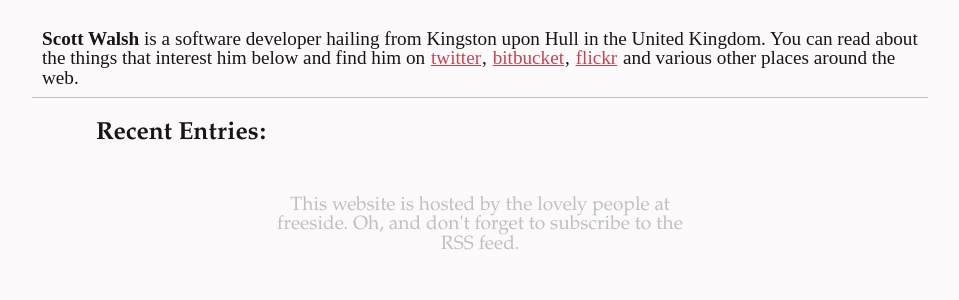
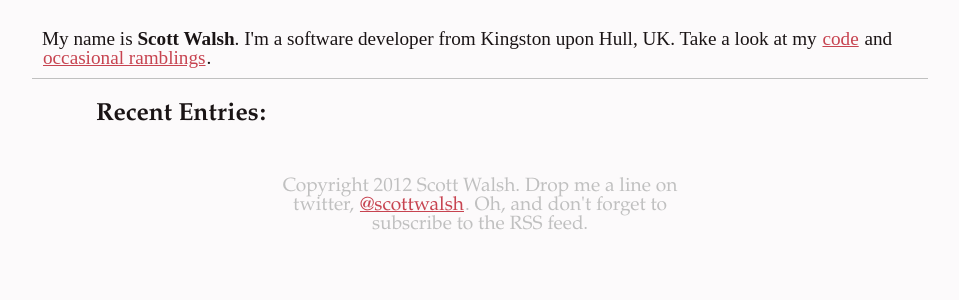
Before and after one commit to scottwalsh/django-blog, a Django app: template templates/base.html in a window 1280 px wide. Shown: the top 300 px of the page, without its empty margins (160-1119 px from the left). Run offline with Django 3.2, Linux system fonts and the light colour scheme; the template is opened without the code that fills it, so the values that code supplies are empty; parts of the project's set-up code (start-up, migrations or seed data) failed here and were passed over; some web fonts are replaced.

Commit message:
Fix a few bugs relating to name change from djangoblog to django-blog. Update base.html text template slightly.

```diff
--- a/blog/admin.py
+++ b/blog/admin.py
@@ -1,5 +1,5 @@
 from django.contrib import admin
-from djangoblog.blog.models import Entry
+from blog.models import Entry
 
 class EntryAdmin(admin.ModelAdmin):
 	list_display = ('title', 'pub_date', 'enable_comments', 'status')
--- a/blog/urls.py
+++ b/blog/urls.py
@@ -1,6 +1,7 @@
 from django.conf.urls.defaults import *
-from djangoblog.blog.models import Entry
+from blog.models import Entry
 from tagging.views import tagged_object_list
+
 info_dict = {
 	'queryset': Entry.objects.filter(status=1),
 	'date_field': 'pub_date',
--- a/templates/base.html
+++ b/templates/base.html
@@ -6,7 +6,7 @@
 	</head>
 	<body>
 		<div id="header">
-			<p><strong>Scott Walsh</strong> is a software developer hailing from Kingston upon Hull in the United Kingdom. You can read about the things that interest him below and find him on <a href="http://www.twitter.com/scottwalsh">twitter</a>, <a href="https://bitbucket.org/scottwalsh">bitbucket</a>, <a href="http://www.flickr.com/scottwalsh">flickr</a> and various other places around the web.</p>
+			<p>My name is <b>Scott Walsh</b>. I'm a software developer from Kingston upon Hull, UK. Take a look at my <a href="https://github.com/scottwalsh">code</a> and <a href="http://www.twitter.com/scottwalsh">occasional ramblings</a>.</p>
 		</div>
 		<div id="content">
 			<div id="primary">
@@ -17,7 +17,7 @@
 			<div>
 		</div>
 		<div id="footer">
-			<p>This website is hosted by the lovely people at freeside. Oh, and don't forget to subscribe to the RSS feed.</p>
+			<p>Copyright 2012 Scott Walsh. Drop me a line on twitter, <a href="http://www.twitter.com/scottwalsh">@scottwalsh</a>. Oh, and don't forget to subscribe to the RSS feed.</p>
 		</div>
 	</body>
 </html>
```
Also changed, not shown: urls.py (+5 -7 lines), README.md (added).
